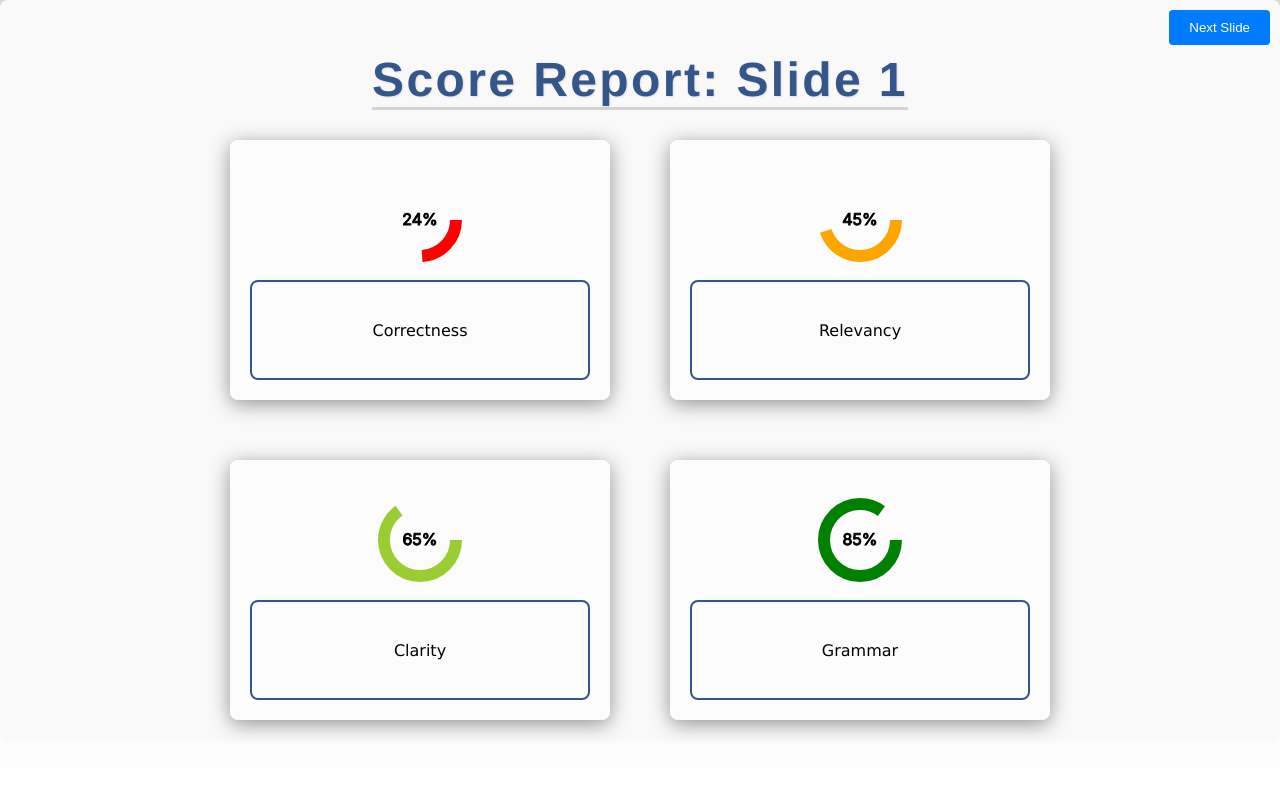
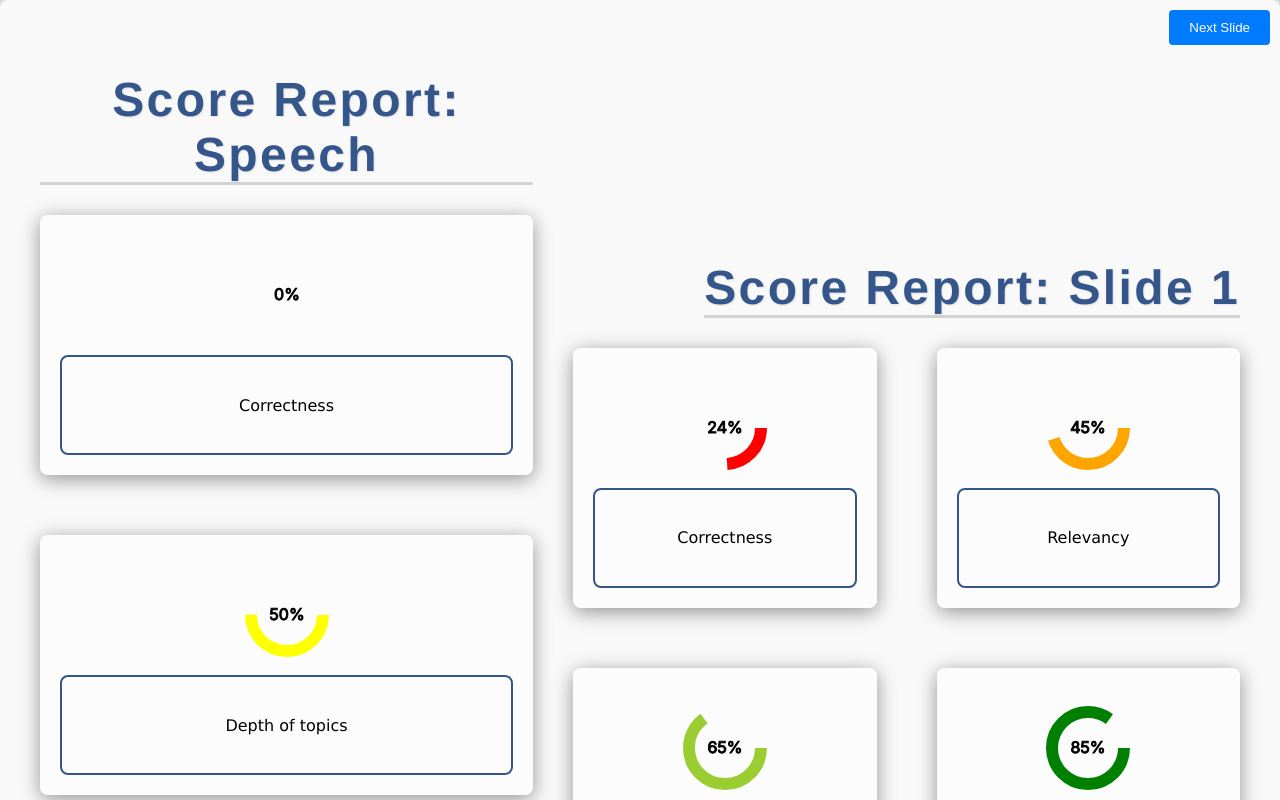
Before and after one commit to jsidle1/uTeach-Bitcamp2024, a Next.js app in the folder react/my-app/: page /scoresheet in a window 1280 px wide. Shown: the top 800 px of the page. Built offline with nearby package versions, Linux system fonts and the light colour scheme.

Commit message:
Update speech

```diff
--- a/react/my-app/src/pages/scoresheet.js
+++ b/react/my-app/src/pages/scoresheet.js
@@ -10,6 +10,9 @@ const Scoresheet = () => {
     [[84, "Explanation for correctness 2"], [32, "Explanation for relevancy 2"], [1, "Explanation for clarity 2"], [55, "Explanation for grammar 2"]],
     [[24, "Explanation for correctness 3"], [45, "Explanation for relevancy 3"], [65, "Explanation for clarity 3"], [85, "Explanation for grammar 3"]],
   ]);
+  const [speechValues, setSpeechValues] = useState([
+    [[0, "EXPLANTION FOR CORRECTNESS 1"], [50, "EXPLANATION FOR Depth of topics"], [70, "EXPLANATION FOR GRAMMER"]]
+  ])
   // let slideValues = [
   //   [[24, "Explanation for correctness 1"], [45, "Explanation for relevancy 1"], [65, "Explanation for clarity 1"], [85, "Explanation for grammar 1"]],
   //   [[84, "Explanation for correctness 2"], [32, "Explanation for relevancy 2"], [1, "Explanation for clarity 2"], [55, "Explanation for grammar 2"]],
@@ -21,13 +24,13 @@ const Scoresheet = () => {
     if (data) {
       setUserInfo(JSON.parse(data))
       console.log(JSON.parse(data))
-      console.log(JSON.parse(data)['message'].length)
+      console.log(JSON.parse(data)['scores_pptx'].length)
       let temp_slide_array = []
-      for (let i = 1; i < JSON.parse(data)['message'].length; i++) {
-        console.log(JSON.parse(data)['message'][i])
+      for (let i = 1; i < JSON.parse(data)['scores_pptx'].length; i++) {
+        console.log(JSON.parse(data)['scores_pptx'][i])
         let tempArray = []
-        for (let x = 0; x < JSON.parse(data)['message'][i].length; x++) {
-          tempArray.push([JSON.parse(data)['message'][i][x][0], JSON.parse(data)['message'][i][x][1]])
+        for (let x = 0; x < JSON.parse(data)['scores_pptx'][i].length; x++) {
+          tempArray.push([JSON.parse(data)['scores_pptx'][i][x][0], JSON.parse(data)['scores_pptx'][i][x][1]])
         }
         console.log("HELLO")
         console.log(tempArray)
@@ -35,6 +38,13 @@ const Scoresheet = () => {
         setSlideValues(temp_slide_array)
 
       }
+      let tempArray = []
+
+      for (let i = 0; i < JSON.parse(data)['scores_speech'][0].length; i++) {
+        tempArray.push([JSON.parse(data)['scores_speech'][0][i][0], JSON.parse(data)['scores_speech'][0][i][1]])
+      }
+      console.log(tempArray)
+      setSpeechValues(tempArray)
 
 
     } else {
@@ -44,8 +54,10 @@ const Scoresheet = () => {
 
   const [currentSlideIndex, setCurrentSlideIndex] = useState(0);
   const [values, setValues] = useState(slideValues[currentSlideIndex]);
+  const [values_speech, setValues_speech] = useState(speechValues[0])
 
   const labels = ['Correctness', 'Relevancy', 'Clarity', 'Grammar'];
+  const labels_speech = ['Correctness', 'Depth of topics', 'Grammar']
 
   const radius = 60;
   const stroke = 12;
@@ -68,6 +80,9 @@ const Scoresheet = () => {
     const nextIndex = (currentSlideIndex + 1) % slideValues.length;
     setCurrentSlideIndex(nextIndex);
     setValues(slideValues[nextIndex]);
+    setValues_speech(speechValues)
+
+
   };
 
   const previousSlide = () => {
@@ -90,6 +105,42 @@ const Scoresheet = () => {
 
   return (
     <div className={styles.container}>
+      <div className={styles.container_speech}>
+        <h1 className={styles.h1}>Score Report: Speech</h1>
+        <div className={styles.quadrants}>
+          {labels_speech.map((label, index) => (
+            <div className={styles.quadrant} key={label}>
+              <svg height={radius * 2} width={radius * 2}>
+                <circle
+                  stroke={getColor(values_speech[index][0])} // Use the score value for the color
+                  fill="transparent"
+                  strokeWidth={stroke}
+                  strokeDasharray={circumference + ' ' + circumference}
+                  style={{ strokeDashoffset: circumference - (values_speech[index][0] / 100) * circumference }}
+                  r={normalizedRadius}
+                  cx={radius}
+                  cy={radius}
+                />
+
+                <text x="50%" y="50%" textAnchor="middle" stroke="#000" strokeWidth="1px" dy=".3em" fill="#000">
+                  {`${values_speech[index][0]}%`}
+                </text>
+              </svg>
+              <div className={styles.square}>
+                {label}
+                <p className={`${styles.expandedText} ${styles.expandedTextLeft}`}>
+                  {values_speech[index][1]}
+                </p>
+              </div>
+            </div>
+          ))}
+        </div>
+      </div>
+
+
+
+
+      <div className={styles.container_slides}>
         <h1 className={styles.h1}>Score Report: Slide {currentSlideIndex + 1}</h1>
         <div style={{ position: 'absolute', top: '10px', right: '10px' }}>
           {currentSlideIndex > 0 && (
@@ -132,6 +183,7 @@ const Scoresheet = () => {
           ))}
         </div>
       </div>
+    </div>
   );
 };
 
--- a/react/my-app/src/pages/scoresheet.module.css
+++ b/react/my-app/src/pages/scoresheet.module.css
@@ -1,56 +1,96 @@
 .h1 {
-    font-size: 3rem; /* Sets a large, readable font size */
-    color: #34568B; /* A rich blue color, adjust as needed */
-    font-family: 'Helvetica Neue', Helvetica, Arial, sans-serif; /* Clean, modern sans-serif font */
-    text-align: center; /* Centers the header text on the page */
-    margin-bottom: 30px; /* Bottom margin for spacing to elements below */
-    text-shadow: 1px 1px 2px rgba(0, 0, 0, 0.1); /* Subtle shadow for 3D effect */
-    letter-spacing: 0.05em; /* Slight spacing between letters */
-    text-transform: capitalize; /* Capitalizes the first letter of each word */
-    border-bottom: 3px solid #D3D3D3; /* Adds a subtle line under the text */
+  font-size: 3rem;
+  /* Sets a large, readable font size */
+  color: #34568B;
+  /* A rich blue color, adjust as needed */
+  font-family: 'Helvetica Neue', Helvetica, Arial, sans-serif;
+  /* Clean, modern sans-serif font */
+  text-align: center;
+  /* Centers the header text on the page */
+  margin-bottom: 30px;
+  /* Bottom margin for spacing to elements below */
+  text-shadow: 1px 1px 2px rgba(0, 0, 0, 0.1);
+  /* Subtle shadow for 3D effect */
+  letter-spacing: 0.05em;
+  /* Slight spacing between letters */
+  text-transform: capitalize;
+  /* Capitalizes the first letter of each word */
+  border-bottom: 3px solid #D3D3D3;
+  /* Adds a subtle line under the text */
 }
 
 
 .container {
   display: flex;
-    flex-direction: column;
+  flex-direction: row;
   align-items: center;
-    background-color: rgb(249, 249, 249); /* Light grey background for the whole container */
+  background-color: rgb(249, 249, 249);
+  /* Light grey background for the whole container */
   padding: 20px;
   border-radius: 8px;
-    max-width: 1960px; /* Limit the width for better readability */
+  max-width: 1960px;
+  /* Limit the width for better readability */
 }
+
+.container_slides {
+  display: flex;
+  flex-direction: column;
+  align-items: flex-end;
+  background-color: rgb(249, 249, 249);
+  /* Light grey background for the whole container */
+  padding: 20px;
+  border-radius: 8px;
+  max-width: 1960px;
+}
+
+.container_speech {
+  display: flex;
+  flex-direction: column;
+  align-items: flex-end;
+  background-color: rgb(249, 249, 249);
+  /* Light grey background for the whole container */
+  padding: 20px;
+  border-radius: 8px;
+  max-width: 1960px;
+}
+
 
 .quadrants {
   display: flex;
   flex-wrap: wrap;
-    gap: 60px; /* Adds space between quadrants */
+  gap: 60px;
+  /* Adds space between quadrants */
   justify-content: center;
 }
 
 .quadrant {
-    flex: 1 1 45%; /* Allows two items per row, adjusts based on available space */
+  flex: 1 1 45%;
+  /* Allows two items per row, adjusts based on available space */
   display: flex;
   flex-direction: column;
   align-items: center;
   padding: 20px;
   width: 10%;
-    background-color: #ffffff94; /* White background for each quadrant */
+  background-color: #ffffff94;
+  /* White background for each quadrant */
   border-radius: 8px;
   box-shadow: 0 4px 20px rgba(0, 0, 0, 0.415);
 }
 
 .square {
   width: 100%;
-    height: 100px; /* Fixed height for uniformity */
-    border: 2px solid #34568B; /* Lighter border */
+  height: 100px;
+  /* Fixed height for uniformity */
+  border: 2px solid #34568B;
+  /* Lighter border */
   border-radius: 8px;
   display: flex;
   justify-content: center;
   align-items: center;
   cursor: pointer;
-    font-family:'Lucida Sans', 'Lucida Sans Regular', 'Lucida Grande', 'Lucida Sans Unicode', Geneva, Verdana, sans-serif;
-    transition: transform 0.3s ease, box-shadow 0.3s ease; /* Smooth transformation and shadow on hover */
+  font-family: 'Lucida Sans', 'Lucida Sans Regular', 'Lucida Grande', 'Lucida Sans Unicode', Geneva, Verdana, sans-serif;
+  transition: transform 0.3s ease, box-shadow 0.3s ease;
+  /* Smooth transformation and shadow on hover */
 }
 
 .square:hover {
@@ -67,7 +107,8 @@
 
 .button {
   padding: 10px 20px;
-    background-color: #007bff; /* Bootstrap blue for visibility */
+  background-color: #007bff;
+  /* Bootstrap blue for visibility */
   color: white;
   border: none;
   border-radius: 4px;
@@ -76,12 +117,14 @@
 }
 
 .button:hover {
-    background-color: #0056b3; /* Darker blue on hover for better interaction feedback */
+  background-color: #0056b3;
+  /* Darker blue on hover for better interaction feedback */
 }
 
 .restart {
   padding: 10px 20px;
-    background-color: #ee0b0b; /* Bootstrap blue for visibility */
+  background-color: #ee0b0b;
+  /* Bootstrap blue for visibility */
   color: white;
   border: none;
   border-radius: 4px;
@@ -90,7 +133,8 @@
 }
 
 .restart:hover {
-    background-color: #a80808; /* Darker blue on hover for better interaction feedback */
+  background-color: #a80808;
+  /* Darker blue on hover for better interaction feedback */
 }
 
 .expandedText {
@@ -102,18 +146,24 @@
   border: 1px solid black;
   border-radius: 4px;
   font-size: 1rem;
-    font-family: 'Helvetica Neue', Helvetica, Arial, sans-serif; /* Clean, modern sans-serif font */
-    display: none; /* Initially hidden, shown on hover */
+  font-family: 'Helvetica Neue', Helvetica, Arial, sans-serif;
+  /* Clean, modern sans-serif font */
+  display: none;
+  /* Initially hidden, shown on hover */
 }
 
 .expandedTextLeft {
-    left: 100%; /* Expand to the left */
-    transform: translateX(30px) translateY(-25px); /* Adjust positioning */
+  left: 100%;
+  /* Expand to the left */
+  transform: translateX(30px) translateY(-25px);
+  /* Adjust positioning */
 }
 
 .expandedTextRight {
-    right: 100%; /* Expand to the right */
-    transform: translateX(-30px) translateY(-25px); /* Adjust positioning */
+  right: 100%;
+  /* Expand to the right */
+  transform: translateX(-30px) translateY(-25px);
+  /* Adjust positioning */
 }
 
 .square:hover .expandedText {
```
Also changed, not shown: react/my-app/src/pages/presentation-page.js (+0 -7 lines). Lines whose indentation alone changed are shown as unchanged.
